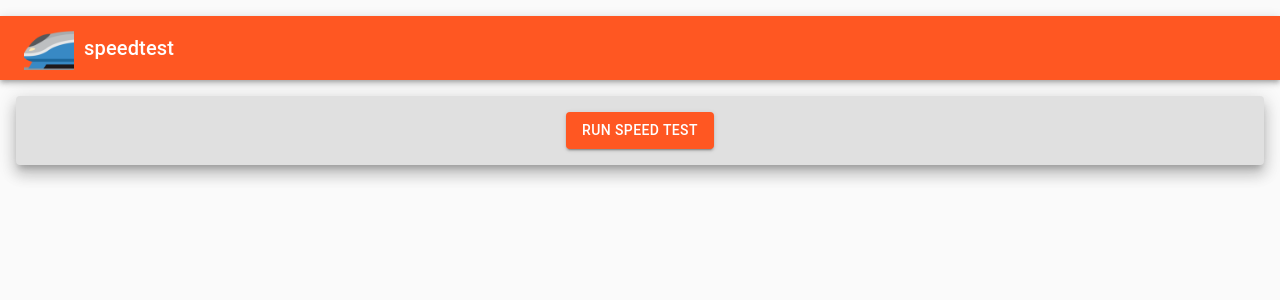
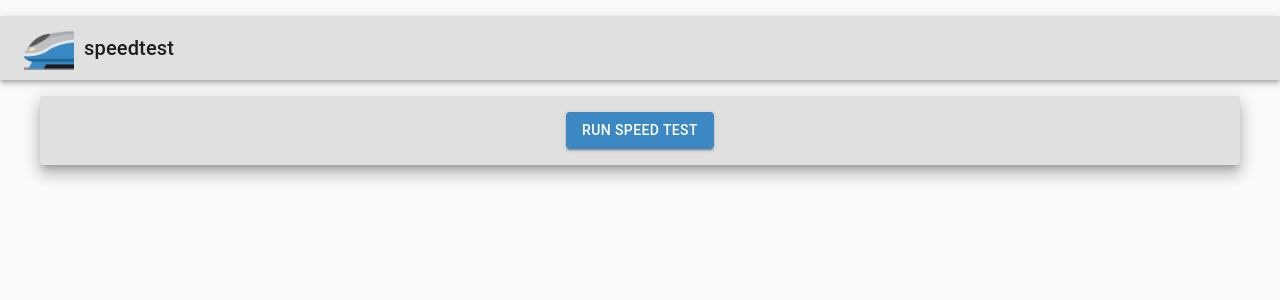
Before and after one commit to moranbw/speedtest-app, a React (Create React App) app in the folder client/: page / in a window 1280 px wide. Shown: the top 300 px of the page. Built offline with nearby package versions, Linux system fonts and the light colour scheme.

Commit message:
styling updates

```diff
--- a/client/src/components/app/App.js
+++ b/client/src/components/app/App.js
@@ -1,6 +1,6 @@
 import React from 'react';
 import { MuiThemeProvider, createMuiTheme } from '@material-ui/core/styles';
-import { grey, deepOrange } from '@material-ui/core/colors';
+import { grey } from '@material-ui/core/colors';
 import { AppBar, CssBaseline,Toolbar, Typography } from '@material-ui/core';
 import Body from "../body/Body";
 
@@ -13,7 +13,7 @@ function App(props) {
   const theme = createMuiTheme({
     palette: {
       primary: { main: grey[300] },
-      secondary: { main: deepOrange[500] },
+      secondary: { main: "#3b88c3" },
 
     },
     typography: {
@@ -25,7 +25,7 @@ function App(props) {
     <CssBaseline>
       <MuiThemeProvider theme={theme}>
         <div className="App">
-          <AppBar position="static" color="secondary">
+          <AppBar position="static" color="primary">
             <Toolbar>
               <div><img className="logo" alt="logo" src={train}/></div>
               <Typography variant="h6" color="inherit">
--- a/client/src/components/body/Body.js
+++ b/client/src/components/body/Body.js
@@ -1,5 +1,5 @@
 import React from 'react';
-import { Button, Grid, LinearProgress, Paper } from '@material-ui/core';
+import { Button, Container, Grid, LinearProgress, Paper } from '@material-ui/core';
 import { makeStyles } from '@material-ui/core/styles';
 import ResultTable from "./ResultTable";
 
@@ -50,11 +50,13 @@ export default function Body(props) {
   };
 
   return (
+    <Container fixed>
       <Paper className={classes.root} elevation={10}>
         <Grid container direction="column" justify='center' alignItems="center" spacing={4}>
           <ConditionalResult json={state.json} />
           <ConditionalLoad isLoading={state.isLoading} />
         </Grid>
       </Paper>
+    </Container>
   );
 }
```
Lines whose indentation alone changed are shown as unchanged.
